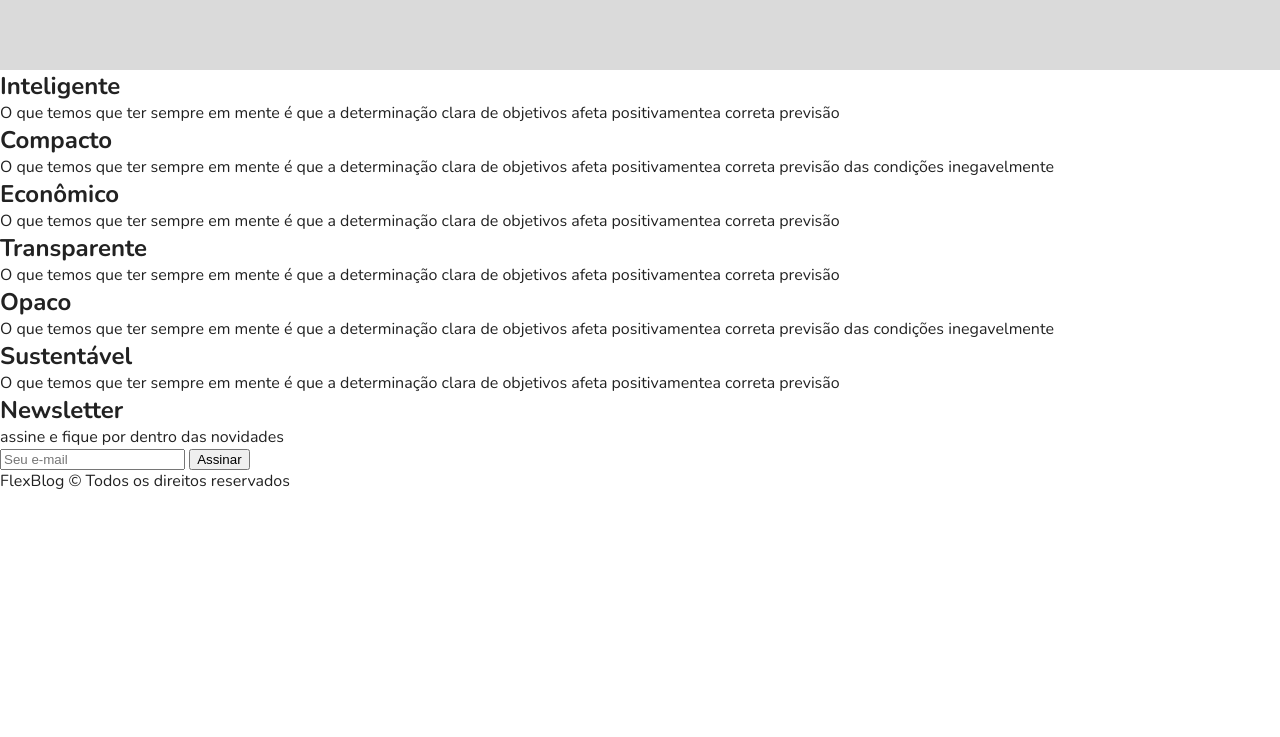
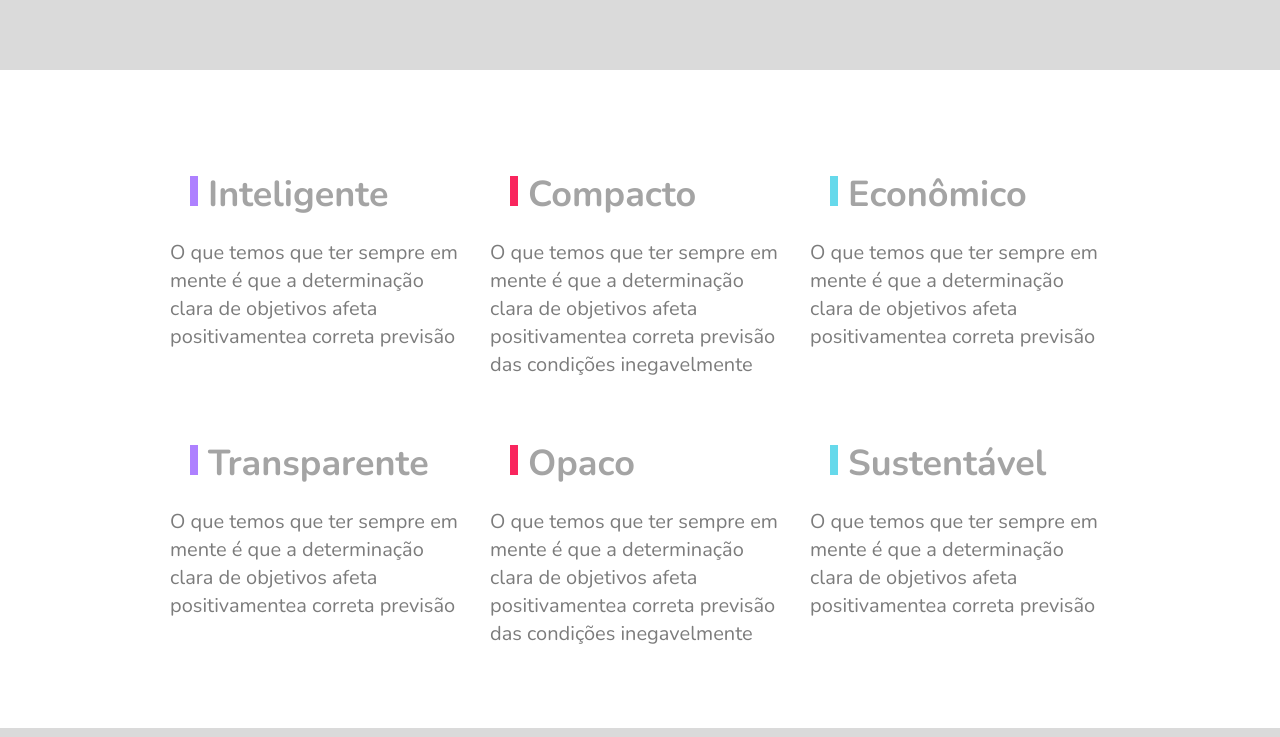
Before and after one commit to leo-jesus/flexblog, a plain HTML site: page index.html in a window 1280 px wide. Shown: the part 2523-3260 px from the top of the page. Before the commit the page ends 3015 px from the top, so only its background shows below. Drawn offline with nearby package versions, Linux system fonts and the light colour scheme.

Commit message:
some adjustments and finalization of the site

```diff
--- a/css/style.css
+++ b/css/style.css
@@ -261,3 +261,122 @@ img {
     order: -1;
   }
 }
+
+/* QUALIDADE */
+.qualidade {
+  max-width: 960px;
+  margin: 60px auto;
+  display: flex;
+  flex-wrap: wrap;
+}
+
+.qualidade-item {
+  flex: 1 1 300px;
+  margin: 20px 10px;
+}
+.qualidade-item h2 {
+  font-size: 2.25em;
+  color: var(--gray-h2-color);
+  margin: 20px;
+}
+.qualidade-item h2::before {
+  content: "";
+  display: inline-block;
+  width: 8px;
+  height: 30px;
+  margin-right: 10px;
+  background: #000;
+}
+.qualidade-item:nth-of-type(3n + 1) h2::before {
+  background: var(--purple-color);
+}
+.qualidade-item:nth-of-type(3n + 2) h2::before {
+  background: var(--pink-color);
+}
+.qualidade-item:nth-of-type(3n + 3) h2::before {
+  background: var(--blue-color);
+}
+.qualidade-item p {
+  font-size: 1.25em;
+  line-height: 1.4;
+  color: var(--gray-p-color);
+}
+
+/* NEWSLETTER */
+.newsletter {
+  background: var(--gray-bg-color);
+  padding: 60px calc((100% - 960px) / 2);
+  display: flex;
+  flex-wrap: wrap;
+}
+
+.newsletter-info {
+  flex: 1 1 260px;
+  margin: 0 10px;
+}
+
+.newsletter-info h1 {
+  font-size: 3em;
+  color: var(--gray-h2-);
+}
+
+.newsletter-info p {
+  font-size: 1.25em;
+  font-style: italic;
+  max-width: 230px;
+  color: var(--gray-p-color);
+  margin-bottom: 10px;
+}
+.newsletter-form {
+  flex: 2 1 260px;
+  margin: 0 auto;
+  align-self: center;
+  display: flex;
+  flex-wrap: wrap;
+}
+
+.newsletter-form input {
+  outline: none;
+  flex: 3 1 200px;
+  font-size: 1.25em;
+  color: var(--gray-p-color);
+  font-style: italic;
+  font-family: "Nunito", Arial, Helvetica, sans-serif;
+  border: 4px solid var(--blue-menu-color);
+  background: transparent;
+  padding: 15px 10px;
+  margin: 0px;
+  border-radius: 0px;
+}
+
+.newsletter-form button {
+  flex: 1 1 200px;
+  font-family: "Nunito", Arial, Helvetica, sans-serif;
+  font-size: 2.25em;
+  font-weight: bold;
+  text-transform: uppercase;
+  background: var(--blue-menu-color);
+  color: var(--white-color);
+  margin: 0px;
+  cursor: pointer;
+  border: none;
+  padding: 15px 10px;
+}
+@media (max-width: 600px) {
+  .newsletter-form button {
+    font-size: 1.5em;
+  }
+}
+/* FOOTER */
+.footer {
+  display: flex;
+  height: 100px;
+  background: var(--blue-menu-color);
+  align-items: center;
+}
+.footer p {
+  flex: 1;
+  text-align: center;
+  font-size: 1.25em;
+  color: var(--blue-superinfo-color);
+}
--- a/index.html
+++ b/index.html
@@ -152,7 +152,7 @@
   </section>
 
   <section class="newsletter">
-    <div class="newletter-info">
+    <div class="newsletter-info">
       <h1>Newsletter</h1>
       <p>assine e fique por dentro das novidades</p>
     </div>
```
